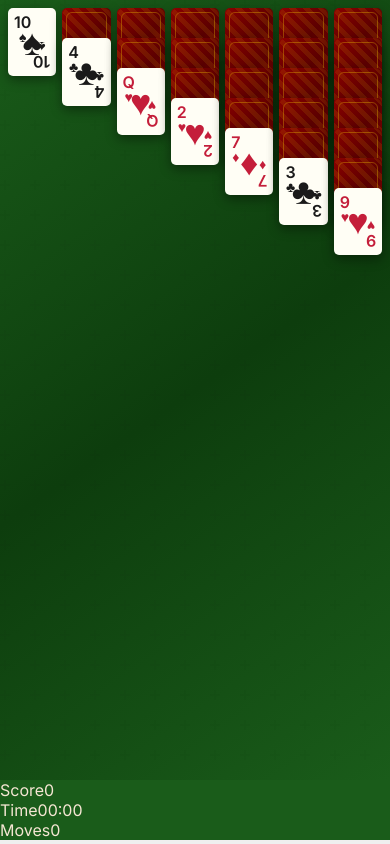
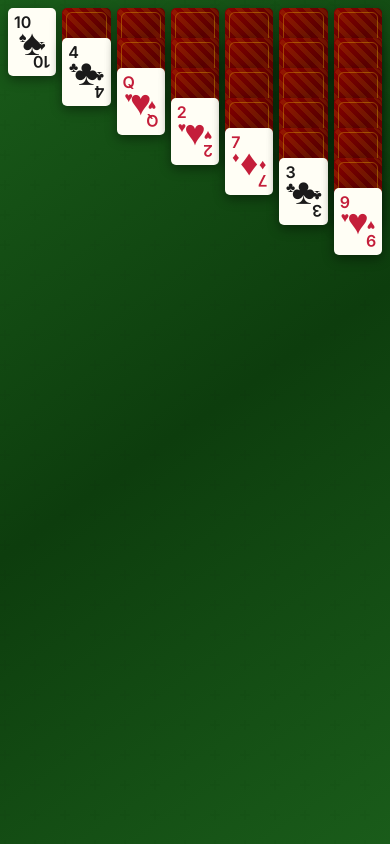
Before and after one commit to lazyredditor/solitaire_v1, a Next.js app: page / in a window 390 px wide. Shown: the top 844 px of the page. Built offline with nearby package versions, Linux system fonts and the light colour scheme.

Commit message:
refactor(ui): strip floating HUD and toggle from MobileMenu (now in chrome)

```diff
--- a/src/components/UI/MobileMenu.tsx
+++ b/src/components/UI/MobileMenu.tsx
@@ -19,7 +19,6 @@ export function MobileMenu() {
     const theme = useUIStore(state => state.theme);
     const setTheme = useUIStore(state => state.setTheme);
     const isMobileMenuOpen = useUIStore(state => state.isMobileMenuOpen);
-    const toggleMobileMenu = useUIStore(state => state.toggleMobileMenu);
     const closeMobileMenu = useUIStore(state => state.closeMobileMenu);
 
     const [seedInput, setSeedInput] = useState('');
@@ -39,44 +38,10 @@ export function MobileMenu() {
 
     return (
         <>
-            {/* Mobile HUD */}
-            <div className="mobile-hud">
-                <div className="mobile-hud-stats">
-                    <div className="mobile-hud-item">
-                        <span className="mobile-hud-label">Score</span>
-                        <span className="mobile-hud-value">{gameState?.score ?? 0}</span>
-                    </div>
-                    <div className="mobile-hud-item">
-                        <span className="mobile-hud-label">Time</span>
-                        <span className="mobile-hud-value">{formatTime(elapsedTime)}</span>
-                    </div>
-                    <div className="mobile-hud-item">
-                        <span className="mobile-hud-label">Moves</span>
-                        <span className="mobile-hud-value">{gameState?.moves ?? 0}</span>
-                    </div>
-                </div>
-            </div>
-
-            {/* Hamburger Toggle */}
-            <button
-                className={`mobile-menu-toggle ${isMobileMenuOpen ? 'open' : ''}`}
-                onClick={toggleMobileMenu}
-                aria-label="Toggle menu"
-            >
-                <div className="hamburger">
-                    <span></span>
-                    <span></span>
-                    <span></span>
-                </div>
-            </button>
-
-            {/* Overlay */}
             <div
                 className={`mobile-overlay ${isMobileMenuOpen ? 'open' : ''}`}
                 onClick={closeMobileMenu}
             />
-
-            {/* Slide-out Menu */}
             <div className={`mobile-sidebar ${isMobileMenuOpen ? 'open' : ''}`}>
                 <div className="stats-section">
                     <div className="stat-item">
```
